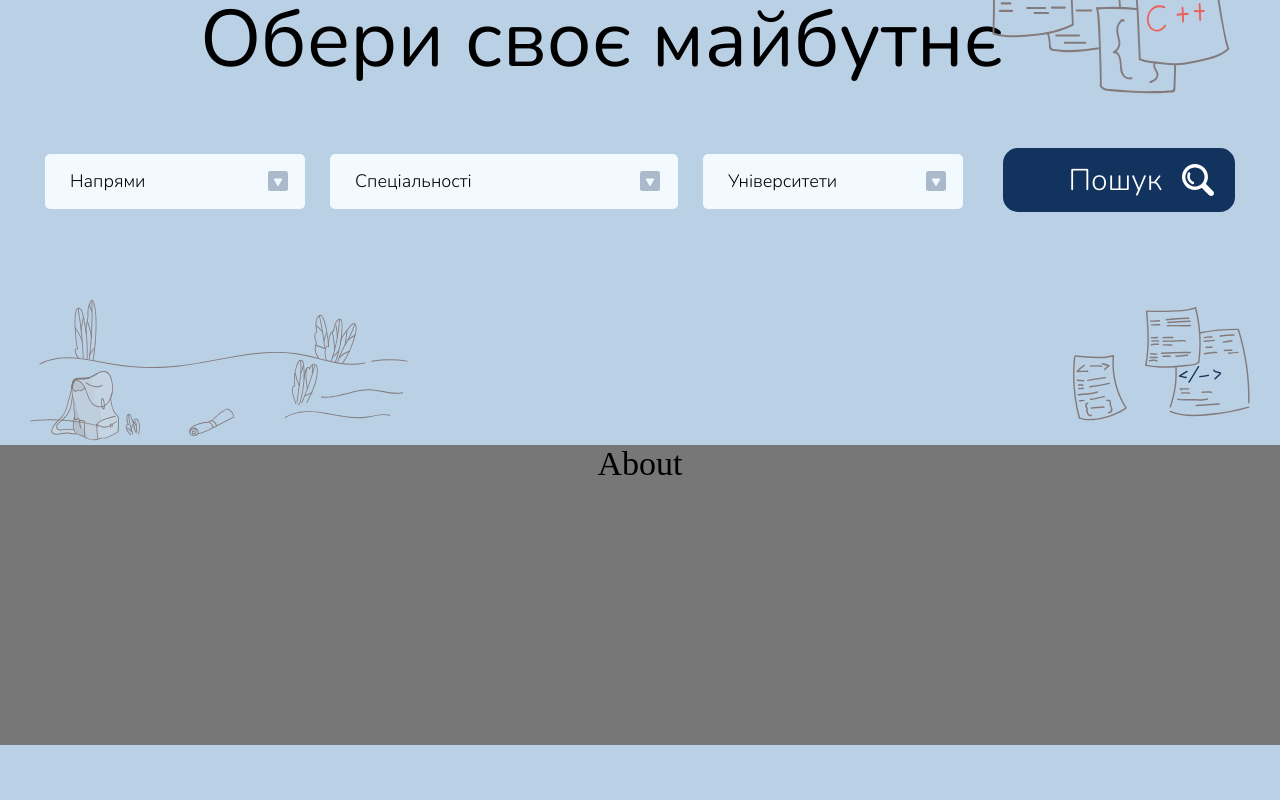
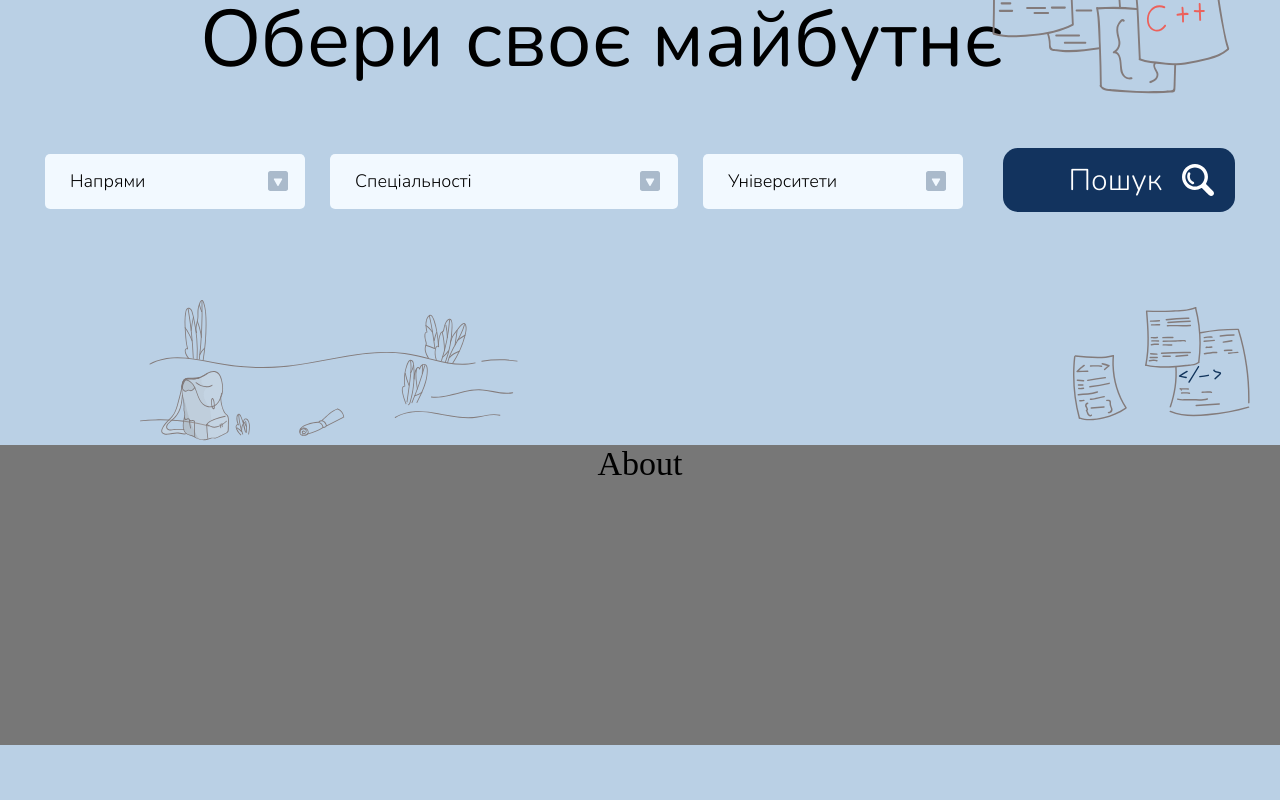
Before and after one commit to ita-social-projects/YIF_Frontend, a React (Create React App) app: page / in a window 1280 px wide. Shown: the part 905-1705 px from the top of the page. Built offline with nearby package versions, Linux system fonts and the light colour scheme.

Commit message:
fixed minor errors in scss

```diff
--- a/src/components/common/dropbox/dropbox.module.scss
+++ b/src/components/common/dropbox/dropbox.module.scss
@@ -50,11 +50,11 @@
   background:$lightBlue_3;
   border-radius: 0.32rem;
   margin-top:0.63rem;
-  padding-top:0;
-  height: 0;
+  padding-top:0rem;
+  height: 0rem;
   opacity: 1;
   transition: height 0.7s;
-  padding:0;
+  padding:0rem;
   overflow-y: auto;
   overflow-x:hidden;
   .combolist_li{
@@ -62,7 +62,7 @@
     border-radius: 0.32rem;
     display: block;
     text-align: right;
-    height: 0;
+    height: 0rem;
     transition: height 0.5s;
     padding-bottom:0.32rem;
     padding-left: 0.32rem;
@@ -91,13 +91,6 @@
 }
 
 // stand alone classes for visual effects
-//for
-/*
-.show{
-  height: 15.625rem;
-  transition: height 0.5s;
-}
-*/
 //for options(li)
 .show_list_box{
   height: 13.13rem;
--- a/src/components/common/dropbox/dropbox.tsx
+++ b/src/components/common/dropbox/dropbox.tsx
@@ -45,7 +45,6 @@ class DropboxElement extends React.Component<Props,{}>{
             li[i].addEventListener('click',()=>{
 
                 input[this.props.keyId].value=li[i].innerHTML;
-                //list[this.props.keyId].classList.toggle(styles.show);
                 listBox[this.props.keyId].classList.toggle(styles.show_list_box);
                 input[this.props.keyId].classList.toggle(styles.gray_color_text);
                 arrow[this.props.keyId].classList.toggle(styles.arrow_up);
@@ -63,7 +62,6 @@ class DropboxElement extends React.Component<Props,{}>{
 
         //hide all(before) dropboxes
         for(let c:number = 0; c<this.props.keyId;c++){
-            //combolistLi[c].classList.remove(styles.show);
             listBox[c].classList.remove(styles.show_list_box);
             input[c].classList.remove(styles.gray_color_text);
             arrow[c].classList.remove(styles.arrow_up);
@@ -71,14 +69,12 @@ class DropboxElement extends React.Component<Props,{}>{
 
         //hide all(after) dropboxes
         for(let c:number = this.props.keyId+1; c<combolistLi.length;c++){
-            //combolistLi[c].classList.remove(styles.show);
             listBox[c].classList.remove(styles.show_list_box);
             input[c].classList.remove(styles.gray_color_text);
             arrow[c].classList.remove(styles.arrow_up);
         }
 
         //show dropbox that we need
-        //combolistLi[this.props.keyId].classList.toggle(styles.show);
         listBox[this.props.keyId].classList.toggle(styles.show_list_box);
         input[this.props.keyId].classList.toggle(styles.gray_color_text);
         arrow[this.props.keyId].classList.toggle(styles.arrow_up);
--- a/src/components/filter/filter.module.scss
+++ b/src/components/filter/filter.module.scss
@@ -18,15 +18,15 @@
   }
   .filter3{
     position: absolute;
-    left: 1.88rem;
-    bottom: 0;
+    left: 8.75rem;
+    bottom: 0rem;
     z-index: 0;
 
   }
 
   .title_{
     width:55rem;
-    margin:0;
+    margin:0rem;
     margin-left:auto;
     margin-right:auto;
     margin-bottom:3.75rem;
```
